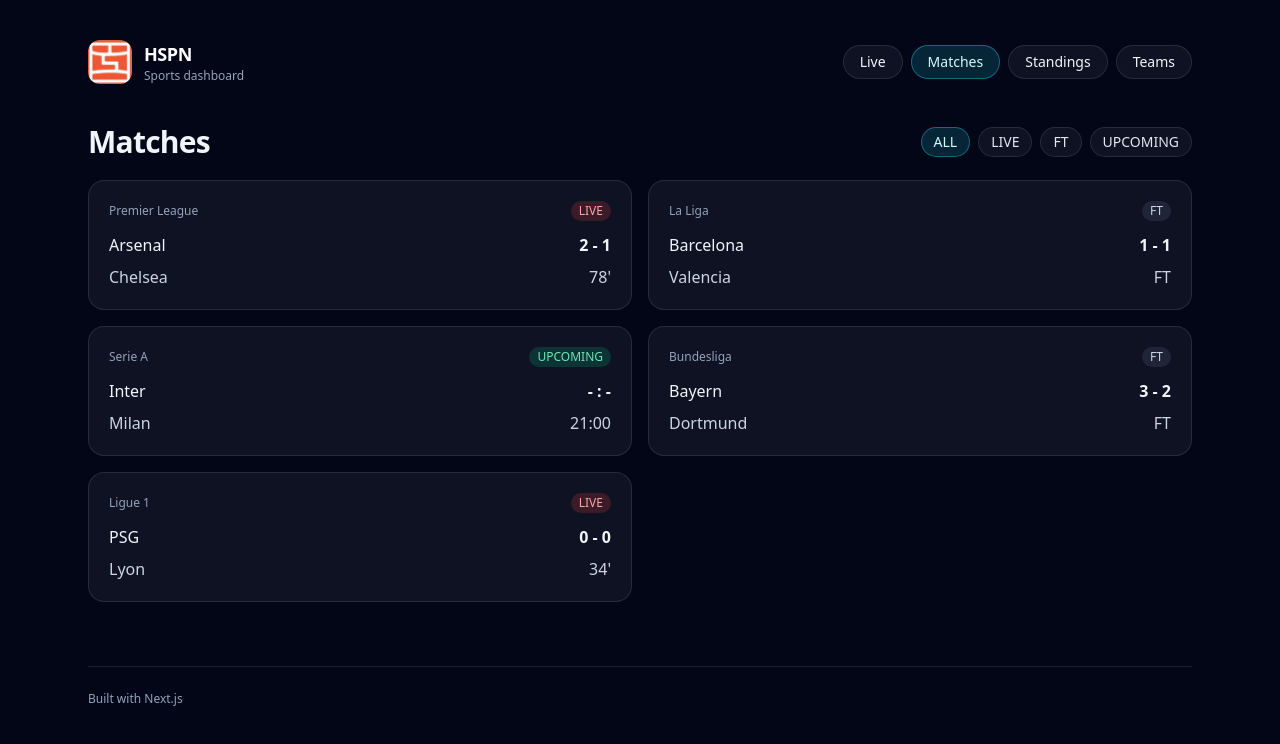
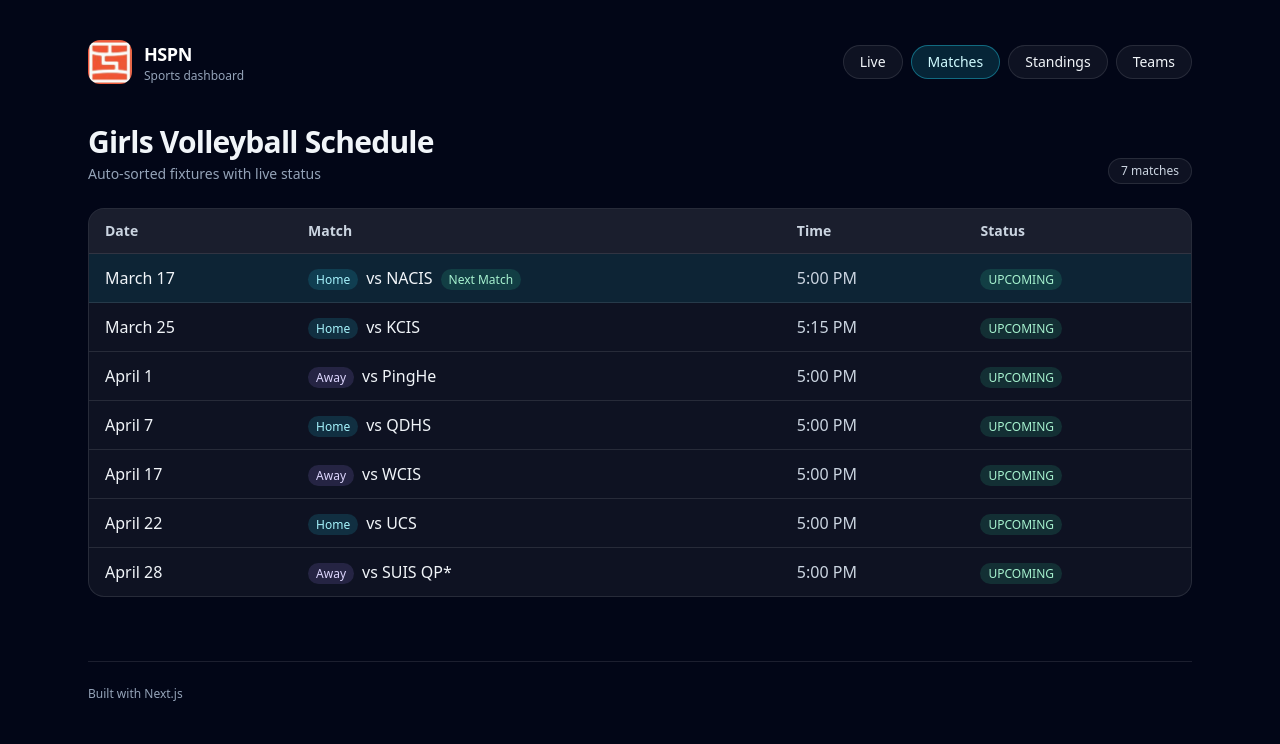
Before and after one commit to michaelfang1234/MichaelF, a Next.js app: page /matches in a window 1280 px wide. Shown: the top 744 px of the page. Built offline with nearby package versions, Linux system fonts and the light colour scheme.

Commit message:
Upgrade matches page with sorted schedule and dynamic status

```diff
--- a/src/app/matches/page.tsx
+++ b/src/app/matches/page.tsx
@@ -1,80 +1,142 @@
-"use client";
+type Match = {
+  date: string;
+  opponent: string;
+  venue: "Home" | "Away";
+  time: string;
+};
 
-import { useMemo, useState } from "react";
-import clsx from "clsx";
-
-type Status = "LIVE" | "FT" | "UPCOMING";
-
-const matches = [
-  { id: 1, league: "Premier League", home: "Arsenal", away: "Chelsea", score: "2 - 1", time: "78'", status: "LIVE" as Status },
-  { id: 2, league: "La Liga", home: "Barcelona", away: "Valencia", score: "1 - 1", time: "FT", status: "FT" as Status },
-  { id: 3, league: "Serie A", home: "Inter", away: "Milan", score: "- : -", time: "21:00", status: "UPCOMING" as Status },
-  { id: 4, league: "Bundesliga", home: "Bayern", away: "Dortmund", score: "3 - 2", time: "FT", status: "FT" as Status },
-  { id: 5, league: "Ligue 1", home: "PSG", away: "Lyon", score: "0 - 0", time: "34'", status: "LIVE" as Status },
+const volleyballSchedule: Match[] = [
+  { date: "March 17", opponent: "NACIS", venue: "Home", time: "5:00 PM" },
+  { date: "March 25", opponent: "KCIS", venue: "Home", time: "5:15 PM" },
+  { date: "April 1", opponent: "PingHe", venue: "Away", time: "5:00 PM" },
+  { date: "April 7", opponent: "QDHS", venue: "Home", time: "5:00 PM" },
+  { date: "April 17", opponent: "WCIS", venue: "Away", time: "5:00 PM" },
+  { date: "April 22", opponent: "UCS", venue: "Home", time: "5:00 PM" },
+  { date: "April 28", opponent: "SUIS QP*", venue: "Away", time: "5:00 PM" },
 ];
 
-const filters: ("ALL" | Status)[] = ["ALL", "LIVE", "FT", "UPCOMING"];
+const MONTHS: Record<string, number> = {
+  January: 0, February: 1, March: 2, April: 3, May: 4, June: 5,
+  July: 6, August: 7, September: 8, October: 9, November: 10, December: 11,
+};
+
+function toDate(dateText: string) {
+  const [month, dayText] = dateText.split(" ");
+  const day = Number(dayText);
+  const year = new Date().getFullYear();
+  return new Date(year, MONTHS[month] ?? 0, day, 0, 0, 0, 0);
+}
+
+function toDateTime(dateText: string, timeText: string) {
+  const d = toDate(dateText);
+
+  // "5:15 PM" / "5:00 PM"
+  const [t, meridiem] = timeText.split(" ");
+  let [h, m] = t.split(":").map(Number);
+
+  if (meridiem?.toUpperCase() === "PM" && h !== 12) h += 12;
+  if (meridiem?.toUpperCase() === "AM" && h === 12) h = 0;
+
+  d.setHours(h || 0, m || 0, 0, 0);
+  return d;
+}
+
+function startOfToday() {
+  const now = new Date();
+  return new Date(now.getFullYear(), now.getMonth(), now.getDate(), 0, 0, 0, 0);
+}
+
+function statusOf(matchDateTime: Date): "UPCOMING" | "TODAY" | "FINISHED" {
+  const now = new Date();
+  const today = startOfToday();
+  const tomorrow = new Date(today);
+  tomorrow.setDate(today.getDate() + 1);
+
+  if (matchDateTime >= today && matchDateTime < tomorrow) return "TODAY";
+  if (matchDateTime >= now) return "UPCOMING";
+  return "FINISHED";
+}
 
 export default function MatchesPage() {
-  const [filter, setFilter] = useState<"ALL" | Status>("ALL");
+  const sorted = [...volleyballSchedule].sort(
+    (a, b) => toDateTime(a.date, a.time).getTime() - toDateTime(b.date, b.time).getTime()
+  );
 
-  const list = useMemo(() => {
-    if (filter === "ALL") return matches;
-    return matches.filter((m) => m.status === filter);
-  }, [filter]);
+  const nextMatchIndex = sorted.findIndex((m) => toDateTime(m.date, m.time).getTime() >= Date.now());
 
   return (
-    <main className="space-y-5">
-      <div className="flex flex-wrap items-center justify-between gap-3">
-        <h1 className="text-3xl font-semibold tracking-tight">Matches</h1>
-
-        <div className="flex gap-2">
-          {filters.map((f) => (
-            <button
-              key={f}
-              onClick={() => setFilter(f)}
-              className={clsx(
-                "rounded-full border px-3 py-1 text-sm transition card-hover",
-                filter === f
-                  ? "border-cyan-400/40 bg-cyan-400/15 text-cyan-100"
-                  : "border-white/10 bg-white/5 text-slate-200 hover:bg-white/10"
-              )}
-            >
-              {f}
-            </button>
-          ))}
+    <main className="space-y-6">
+      <div className="flex flex-wrap items-end justify-between gap-3">
+        <div>
+          <h1 className="text-3xl font-semibold tracking-tight">Girls Volleyball Schedule</h1>
+          <p className="mt-1 text-sm text-slate-400">Auto-sorted fixtures with live status</p>
         </div>
+        <span className="rounded-full border border-white/10 bg-white/5 px-3 py-1 text-xs text-slate-300">
+          {sorted.length} matches
+        </span>
       </div>
 
-      <div className="grid gap-4 md:grid-cols-2">
-        {list.map((m) => (
-          <article key={m.id} className="glass card-hover rounded-2xl p-5">
-            <div className="mb-3 flex items-center justify-between text-xs text-slate-400">
-              <span>{m.league}</span>
-              <span
-                className={clsx(
-                  "rounded-full px-2 py-0.5",
-                  m.status === "LIVE" && "bg-red-500/20 text-red-300",
-                  m.status === "FT" && "bg-slate-500/20 text-slate-300",
-                  m.status === "UPCOMING" && "bg-emerald-500/20 text-emerald-300"
-                )}
-              >
-                {m.status}
-              </span>
-            </div>
+      <div className="overflow-hidden rounded-2xl border border-white/10 bg-white/5">
+        <table className="w-full border-collapse">
+          <thead className="bg-white/5 text-left text-sm text-slate-300">
+            <tr>
+              <th className="px-4 py-3">Date</th>
+              <th className="px-4 py-3">Match</th>
+              <th className="px-4 py-3">Time</th>
+              <th className="px-4 py-3">Status</th>
+            </tr>
+          </thead>
+          <tbody>
+            {sorted.map((m, idx) => {
+              const dt = toDateTime(m.date, m.time);
+              const status = statusOf(dt);
+              const isNext = idx === nextMatchIndex && status !== "FINISHED";
 
-            <div className="space-y-2">
-              <div className="flex items-center justify-between">
-                <span>{m.home}</span>
-                <span className="font-semibold">{m.score}</span>
-              </div>
-              <div className="flex items-center justify-between text-slate-300">
-                <span>{m.away}</span>
-                <span>{m.time}</span>
-              </div>
-            </div>
-          </article>
-        ))}
+              return (
+                <tr
+                  key={idx}
+                  className={[
+                    "border-t border-white/10 transition hover:bg-white/10",
+                    isNext ? "bg-cyan-500/10" : "",
+                  ].join(" ")}
+                >
+                  <td className="px-4 py-3 font-medium">{m.date}</td>
+                  <td className="px-4 py-3">
+                    <span
+                      className={
+                        m.venue === "Home"
+                          ? "mr-2 rounded-full bg-cyan-400/15 px-2 py-0.5 text-xs text-cyan-200"
+                          : "mr-2 rounded-full bg-violet-400/15 px-2 py-0.5 text-xs text-violet-200"
+                      }
+                    >
+                      {m.venue}
+                    </span>
+                    vs {m.opponent}
+                    {isNext ? (
+                      <span className="ml-2 rounded-full bg-emerald-400/15 px-2 py-0.5 text-xs text-emerald-200">
+                        Next Match
+                      </span>
+                    ) : null}
+                  </td>
+                  <td className="px-4 py-3 text-slate-300">{m.time}</td>
+                  <td className="px-4 py-3">
+                    <span
+                      className={
+                        status === "TODAY"
+                          ? "rounded-full bg-amber-400/15 px-2 py-0.5 text-xs text-amber-200"
+                          : status === "UPCOMING"
+                          ? "rounded-full bg-emerald-400/15 px-2 py-0.5 text-xs text-emerald-200"
+                          : "rounded-full bg-slate-500/20 px-2 py-0.5 text-xs text-slate-300"
+                      }
+                    >
+                      {status}
+                    </span>
+                  </td>
+                </tr>
+              );
+            })}
+          </tbody>
+        </table>
       </div>
     </main>
   );
```
